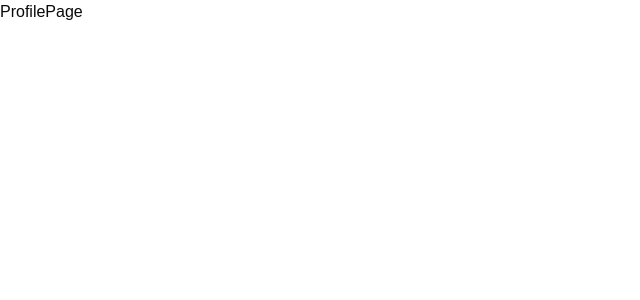
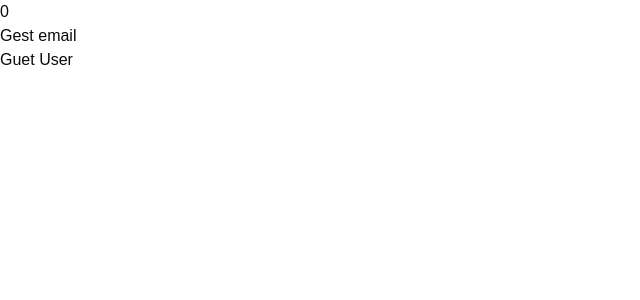
Before and after one commit to kumarikhushisv01-dot/reactrouterdom-project, a React (Vite) app: page /profile in a window 1280 px wide. Shown: the top 300 px of the page, without its empty margins (0-640 px from the left). Built offline with nearby package versions, Linux system fonts and the light colour scheme.

Commit message:
feat: pass userData

```diff
--- a/src/components/LoginPage.tsx
+++ b/src/components/LoginPage.tsx
@@ -48,6 +48,7 @@ const handleSubmit =(e:React.FormEvent<HTMLFormElement>)=>{
     if(email.toLowerCase()===element.email && password===element.password){
       isFound=true;
       window.alert("Login succusesfull")
+      localStorage.setItem("user",JSON.stringify({id:element.id,email,name:element.name}))
       navigate('/profile')
 
 
--- a/src/components/ProfilePage.tsx
+++ b/src/components/ProfilePage.tsx
@@ -1,8 +1,22 @@
-import React from 'react'
+import React, { useEffect, useState } from 'react'
 
 const ProfilePage = () => {
+  const [user,setUser] = useState()
+  function getUser (){
+    const data = localStorage.getItem("user")
+    const value = JSON.parse(data)
+    setUser(value)
+  }
+  useEffect(()=>{
+    getUser()
+  },[])
   return (
-    <div>ProfilePage</div>
+
+    <>
+    <p>{user?.id || 0}</p>
+    <p>{user?.email || "Gest email"}</p>
+    <p>{user?.name || "Guet User"}</p>
+    </>
   )
 }
 
```
